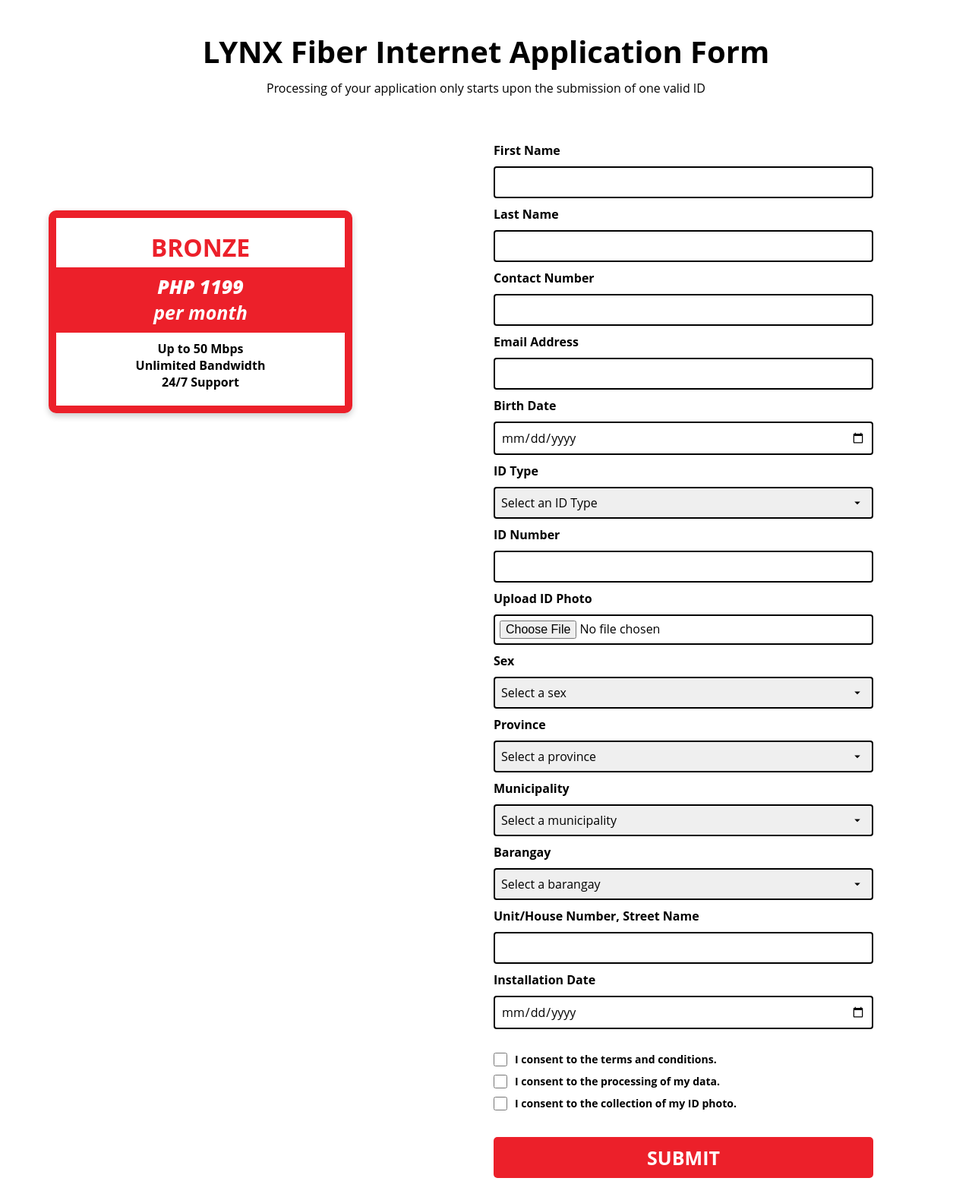
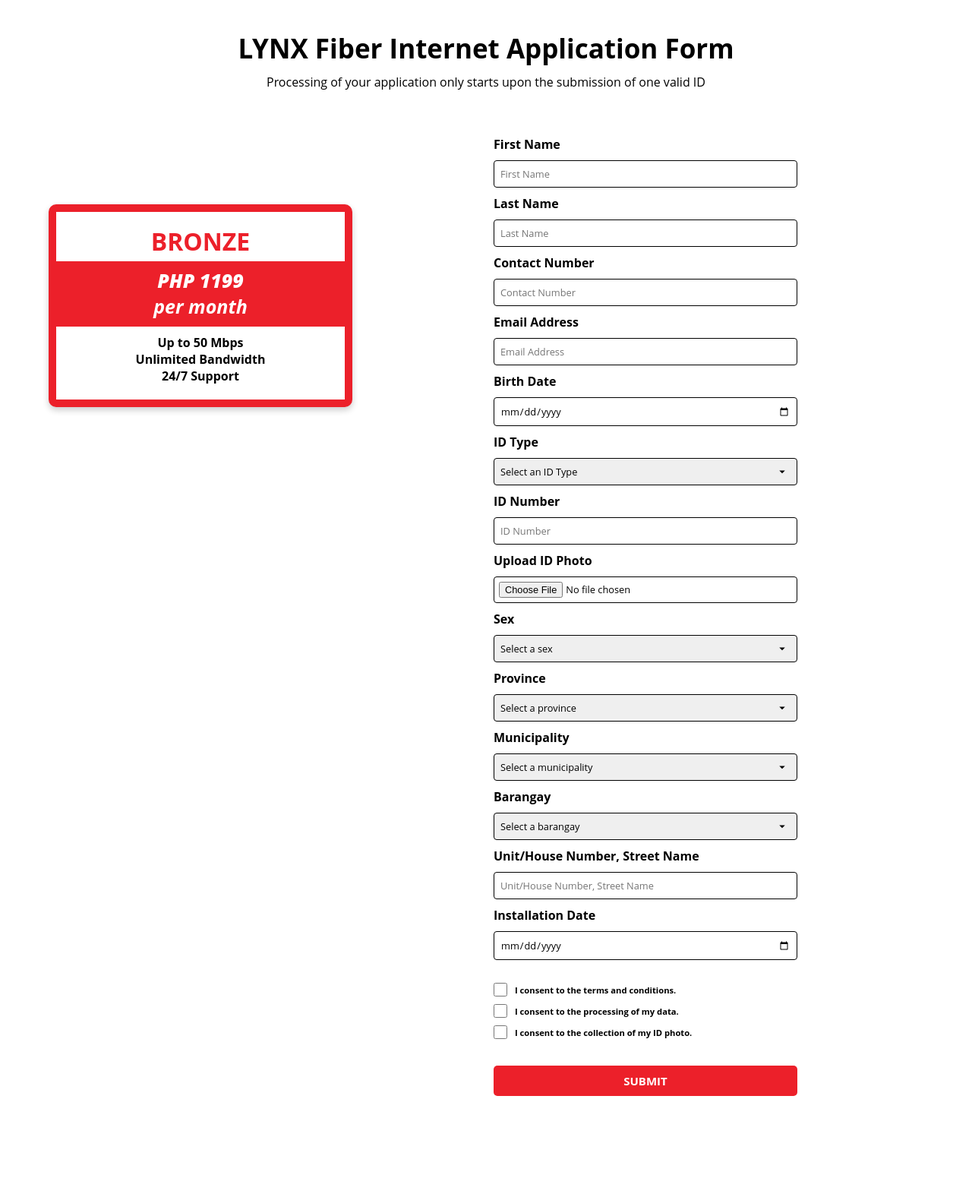
Before and after one commit to WesleyJoshuaPerez/Capstone, a PHP site: page /registration.html in a window 1280 px wide. Shown: the whole page at 76% size. After the commit the page ends 1443 px from the top, so only its background shows below. Run offline with PHP 8.4, Linux system fonts and the light colour scheme; some web fonts are replaced.

Commit message:
size changes

```diff
--- a/frontend/styles/registration.css
+++ b/frontend/styles/registration.css
@@ -14,14 +14,14 @@ body {
 h1 {
   text-align: center;
   margin-top: 40px;
-  font-size: 40px;
+  font-size: 35px;
 }
 
 h2 {
   position: relative;
   left: 150px;
   top: 110px;
-  font-size: 2rem;
+  font-size: 1rem;
 }
 
 p {
@@ -113,7 +113,7 @@ p {
   grid-template-columns: 1fr; /* Single column for form inputs */
   gap: 10px;
   width: 100%;
-  max-width: 500px;
+  max-width: 400px;
   position: relative;
   top: 60px;
   padding-bottom: 50px;
@@ -129,9 +129,9 @@ p {
 .form-container input {
   width: 100%;
   padding: 8px;
-  border: 2px solid black;
+  border: 1px solid black;
   border-radius: 4px;
-  font-size: 1rem;
+  font-size: 0.8rem;
 }
 
 /* Styling specifically for the dropdown */
@@ -149,7 +149,7 @@ p {
 /* Style specifically for the file input to match other inputs */
 .form-container input[type="file"] {
   padding: 6px;
-  font-size: 1rem;
+  font-size: 0.8rem;
   cursor: pointer;
   background-color: white;
 }
@@ -159,7 +159,7 @@ p {
   display: flex;
   flex-direction: column;
   gap: 10px; /* Space between checkboxes */
-  font-size: 0.875rem;
+  font-size: 0.7rem;
   margin-top: 20px; /* Adds spacing from form */
   max-width: 500px; /* Matches form width */
   width: 100%;
@@ -191,7 +191,7 @@ button {
   padding-top: 10px;
   padding-bottom: 10px;
   color: white;
-  font-size: 25px;
+  font-size: 15px;
   font-family: "Open Sans", sans-serif;
   cursor: pointer;
 }
--- a/login.html
+++ b/login.html
@@ -51,6 +51,7 @@
                   <i class="fa fa-eye" aria-hidden="true"></i>
                 </button>
               </div>
+              </div>
 
           <button type="submit" id="loginbutton">LOGIN</button>
           <a href="resetpass.html">Forgot Password</a> <br />
--- a/registration.html
+++ b/registration.html
@@ -40,16 +40,16 @@
       <form action="post">
         <div class="form-container">
           <label for="first-name">First Name</label>
-          <input type="text" id="first-name" name="first-name" />
+          <input type="text" id="first-name" name="first-name" placeholder="First Name"/>
 
           <label for="last-name">Last Name</label>
-          <input type="text" id="last-name" name="last-name" />
+          <input type="text" id="last-name" name="last-name" placeholder="Last Name"/>
 
           <label for="contact-number">Contact Number</label>
-          <input type="text" id="contact-number" name="contact-number" />
+          <input type="text" id="contact-number" name="contact-number" placeholder="Contact Number"/>
 
           <label for="email">Email Address</label>
-          <input type="email" id="email" name="email" />
+          <input type="email" id="email" name="email" placeholder="Email Address"/>
 
           <label for="birth_date">Birth Date</label>
           <input type="date" id="date" name="date" />
@@ -67,7 +67,7 @@
           </select>
 
           <label for="id_num">ID Number</label>
-          <input type="text" id="id_num" name="id_num" />
+          <input type="text" id="id_num" name="id_num" placeholder="ID Number"/>
 
           <label for="id-photo">Upload ID Photo</label>
           <input type="file" id="id-photo" name="id-photo" />
@@ -105,7 +105,7 @@
           </select>
 
           <label for="street">Unit/House Number, Street Name</label>
-          <input type="text" id="street" name="street" />
+          <input type="text" id="street" name="street" placeholder="Unit/House Number, Street Name"/>
 
           <label for="installation_date">Installation Date</label>
           <input type="date" id="date" name="date" />
```
Also changed, not shown: frontend/styles/login.css (+12 -10 lines).
